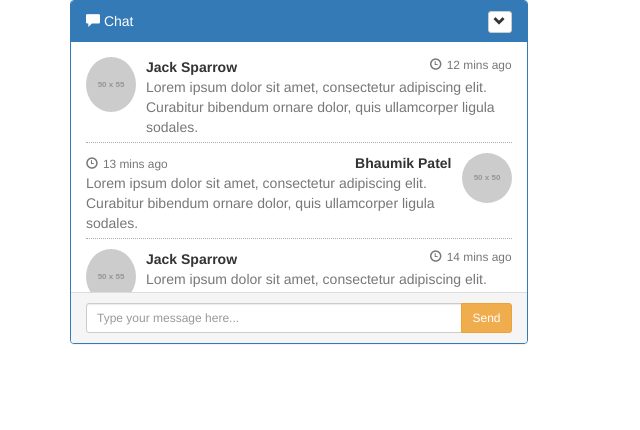
After one commit to OXFORDX/flask-chat, a Flask app: page /room in a window 1280 px wide. The commit adds this page. Shown: the top 430 px of the page, without its empty margins (0-640 px from the left). Run offline with Flask 2, Linux system fonts and the light colour scheme; some libraries are stand-ins or nearby versions.

```diff
--- a/app.py
+++ b/app.py
@@ -1,10 +1,11 @@
-from flask import Flask, render_template
+from flask import Flask, render_template, redirect, url_for
 from flask_socketio import SocketIO
 from flask_sqlalchemy import SQLAlchemy
 from flask_session import Session
 import datetime
 import json
 import telebot
+
 app = Flask(__name__)
 
 # Database path
@@ -30,6 +31,7 @@ def create_table(tablename):
 def connect_to(tablename):
     class RoomHistory(db.Model):
         __tablename__ = tablename
+        __table_args__ = {'extend_existing': True}
         message_id = db.Column(db.Integer, primary_key=True)
         user = db.Column(db.String)
         message = db.Column(db.String)
@@ -37,6 +39,16 @@ def connect_to(tablename):
 
     print(f'Class to {tablename} was created as object')
     return RoomHistory
+
+
+@app.route('/')
+def hello_world():
+    return render_template('room_selector.html')
+
+
+@app.route('/room')
+def room():
+    return render_template('room.html')
 
 
 @socketio.on('json')
@@ -50,14 +62,10 @@ def connection(message):
     room_id = message['room']
     if f'room{room_id}' in db.engine.table_names():
         table_obj = connect_to(f'room{room_id}')
+        return socketio.emit('redirect', {'url': url_for('room')})
     else:
         socketio.emit('RoomDoesNotExist')
 
 
-@app.route('/')
-def hello_world():
-    return render_template('room_selector.html')
-
-
 if __name__ == '__main__':
     socketio.run(app)
--- /dev/null
+++ b/static/css/room.css
@@ -0,0 +1,49 @@
+.chat {
+    list-style: none;
+    margin: 0;
+    padding: 0;
+}
+
+.chat li {
+    margin-bottom: 10px;
+    padding-bottom: 5px;
+    border-bottom: 1px dotted #B3A9A9;
+}
+
+.chat li.left .chat-body {
+    margin-left: 60px;
+}
+
+.chat li.right .chat-body {
+    margin-right: 60px;
+}
+
+
+.chat li .chat-body p {
+    margin: 0;
+    color: #777777;
+}
+
+.panel .slidedown .glyphicon, .chat .glyphicon {
+    margin-right: 5px;
+}
+
+.panel-body {
+    overflow-y: scroll;
+    height: 250px;
+}
+
+::-webkit-scrollbar-track {
+    -webkit-box-shadow: inset 0 0 6px rgba(0, 0, 0, 0.3);
+    background-color: #F5F5F5;
+}
+
+::-webkit-scrollbar {
+    width: 12px;
+    background-color: #F5F5F5;
+}
+
+::-webkit-scrollbar-thumb {
+    -webkit-box-shadow: inset 0 0 6px rgba(0, 0, 0, .3);
+    background-color: #555;
+}
--- /dev/null
+++ b/templates/room.html
@@ -0,0 +1,118 @@
+<!DOCTYPE html>
+<html lang="en">
+<head>
+    <meta charset="UTF-8">
+    <title>Title</title>
+    <script src="https://ajax.googleapis.com/ajax/libs/jquery/3.4.1/jquery.min.js"></script>
+    <script src="//cdnjs.cloudflare.com/ajax/libs/socket.io/2.2.0/socket.io.js"></script>
+    <link href="//netdna.bootstrapcdn.com/bootstrap/3.0.0/css/bootstrap.min.css" rel="stylesheet" id="bootstrap-css">
+    <script src="//netdna.bootstrapcdn.com/bootstrap/3.0.0/js/bootstrap.min.js"></script>
+    <link rel="stylesheet" href="{{ url_for('static', filename="css/room.css") }}">
+</head>
+<body>
+<div class="container">
+    <div class="row">
+        <div class="col-md-5">
+            <div class="panel panel-primary">
+                <div class="panel-heading">
+                    <span class="glyphicon glyphicon-comment"></span> Chat
+                    <div class="btn-group pull-right">
+                        <button type="button" class="btn btn-default btn-xs dropdown-toggle" data-toggle="dropdown">
+                            <span class="glyphicon glyphicon-chevron-down"></span>
+                        </button>
+                        <ul class="dropdown-menu slidedown">
+                            <li><a href="http://www.jquery2dotnet.com"><span class="glyphicon glyphicon-refresh">
+                            </span>Refresh</a></li>
+                            <li><a href="http://www.jquery2dotnet.com"><span class="glyphicon glyphicon-ok-sign">
+                            </span>Available</a></li>
+                            <li><a href="http://www.jquery2dotnet.com"><span class="glyphicon glyphicon-remove">
+                            </span>Busy</a></li>
+                            <li><a href="http://www.jquery2dotnet.com"><span class="glyphicon glyphicon-time"></span>
+                                Away</a></li>
+                            <li class="divider"></li>
+                            <li><a href="http://www.jquery2dotnet.com"><span class="glyphicon glyphicon-off"></span>
+                                Sign Out</a></li>
+                        </ul>
+                    </div>
+                </div>
+                <div class="panel-body">
+                    <ul class="chat">
+                        <li class="left clearfix"><span class="chat-img pull-left">
+                            <img src="http://placehold.it/50/55C1E7/fff&text=U" alt="User Avatar" class="img-circle"/>
+                        </span>
+                            <div class="chat-body clearfix">
+                                <div class="header">
+                                    <strong class="primary-font">Jack Sparrow</strong> <small
+                                        class="pull-right text-muted">
+                                    <span class="glyphicon glyphicon-time"></span>12 mins ago</small>
+                                </div>
+                                <p>
+                                    Lorem ipsum dolor sit amet, consectetur adipiscing elit. Curabitur bibendum ornare
+                                    dolor, quis ullamcorper ligula sodales.
+                                </p>
+                            </div>
+                        </li>
+                        <li class="right clearfix"><span class="chat-img pull-right">
+                            <img src="http://placehold.it/50/FA6F57/fff&text=ME" alt="User Avatar" class="img-circle"/>
+                        </span>
+                            <div class="chat-body clearfix">
+                                <div class="header">
+                                    <small class=" text-muted"><span class="glyphicon glyphicon-time"></span>13 mins ago</small>
+                                    <strong class="pull-right primary-font">Bhaumik Patel</strong>
+                                </div>
+                                <p>
+                                    Lorem ipsum dolor sit amet, consectetur adipiscing elit. Curabitur bibendum ornare
+                                    dolor, quis ullamcorper ligula sodales.
+                                </p>
+                            </div>
+                        </li>
+                        <li class="left clearfix"><span class="chat-img pull-left">
+                            <img src="http://placehold.it/50/55C1E7/fff&text=U" alt="User Avatar" class="img-circle"/>
+                        </span>
+                            <div class="chat-body clearfix">
+                                <div class="header">
+                                    <strong class="primary-font">Jack Sparrow</strong> <small
+                                        class="pull-right text-muted">
+                                    <span class="glyphicon glyphicon-time"></span>14 mins ago</small>
+                                </div>
+                                <p>
+                                    Lorem ipsum dolor sit amet, consectetur adipiscing elit. Curabitur bibendum ornare
+                                    dolor, quis ullamcorper ligula sodales.
+                                </p>
+                            </div>
+                        </li>
+                        <li class="right clearfix"><span class="chat-img pull-right">
+                            <img src="http://placehold.it/50/FA6F57/fff&text=ME" alt="User Avatar" class="img-circle"/>
+                        </span>
+                            <div class="chat-body clearfix">
+                                <div class="header">
+                                    <small class=" text-muted"><span class="glyphicon glyphicon-time"></span>15 mins ago</small>
+                                    <strong class="pull-right primary-font">Bhaumik Patel</strong>
+                                </div>
+                                <p>
+                                    Lorem ipsum dolor sit amet, consectetur adipiscing elit. Curabitur bibendum ornare
+                                    dolor, quis ullamcorper ligula sodales.
+                                </p>
+                            </div>
+                        </li>
+                    </ul>
+                </div>
+                <div class="panel-footer">
+                    <div class="input-group">
+                        <input id="btn-input" type="text" class="form-control input-sm"
+                               placeholder="Type your message here..."/>
+                        <span class="input-group-btn">
+                            <button class="btn btn-warning btn-sm" id="btn-chat">
+                                Send</button>
+                        </span>
+                    </div>
+                </div>
+            </div>
+        </div>
+    </div>
+</div>
+<script>
+
+</script>
+</body>
+</html>
```
Also changed, not shown: bot.py (+29 -0 lines), templates/room_selector.html (+6 -1 lines), db.sqlite3 (deleted).
